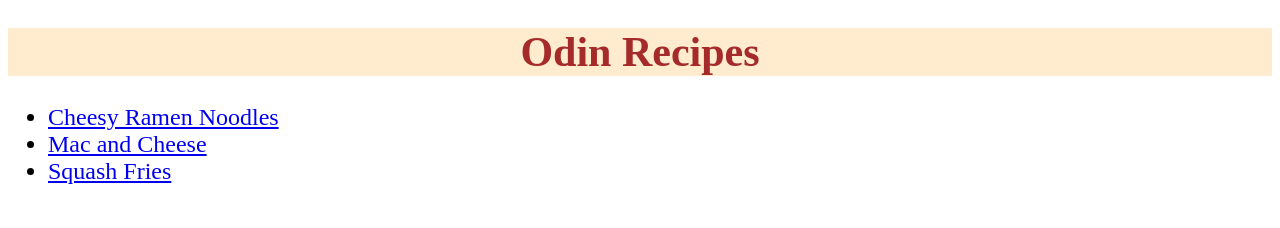
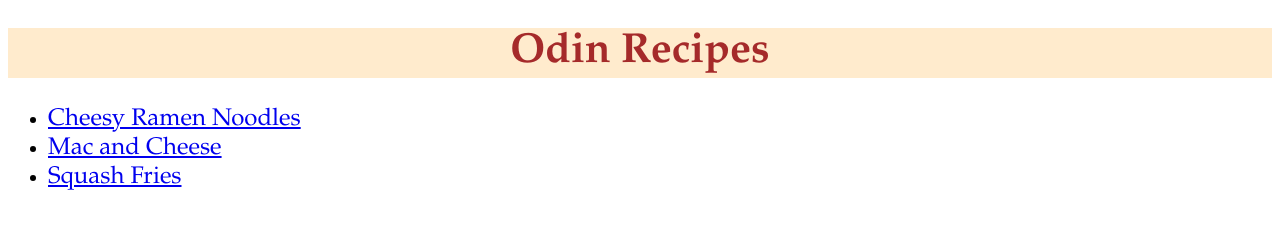
Before and after one commit to cryptxwastaken/odin-recipes, a plain HTML site: page index.html in a window 1280 px wide. Drawn offline with Linux system fonts and the light colour scheme.

Commit message:
Add web safe fonts

```diff
--- a/styles.css
+++ b/styles.css
@@ -1,3 +1,7 @@
+body {
+    font-family: Garamond, serif;
+}
+
 h1,
 h2 {
     background-color: blanchedalmond;
```
